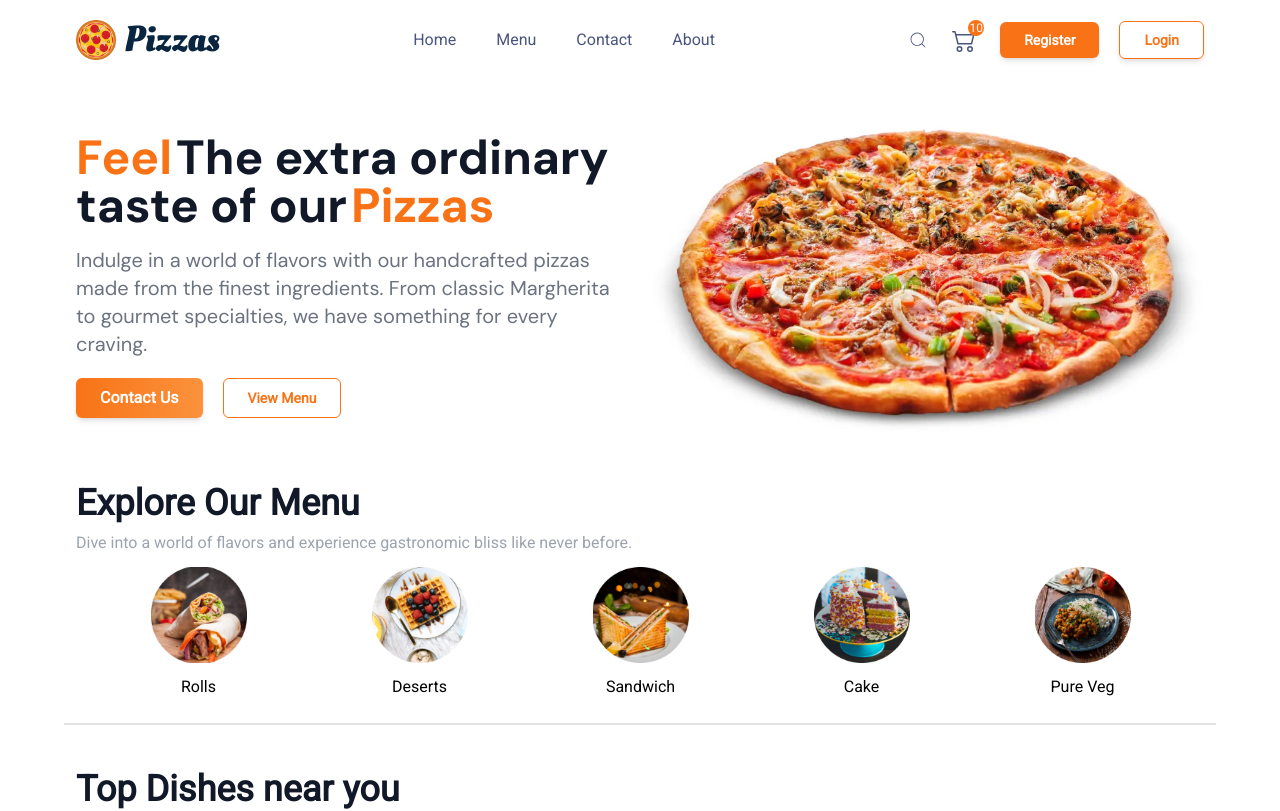
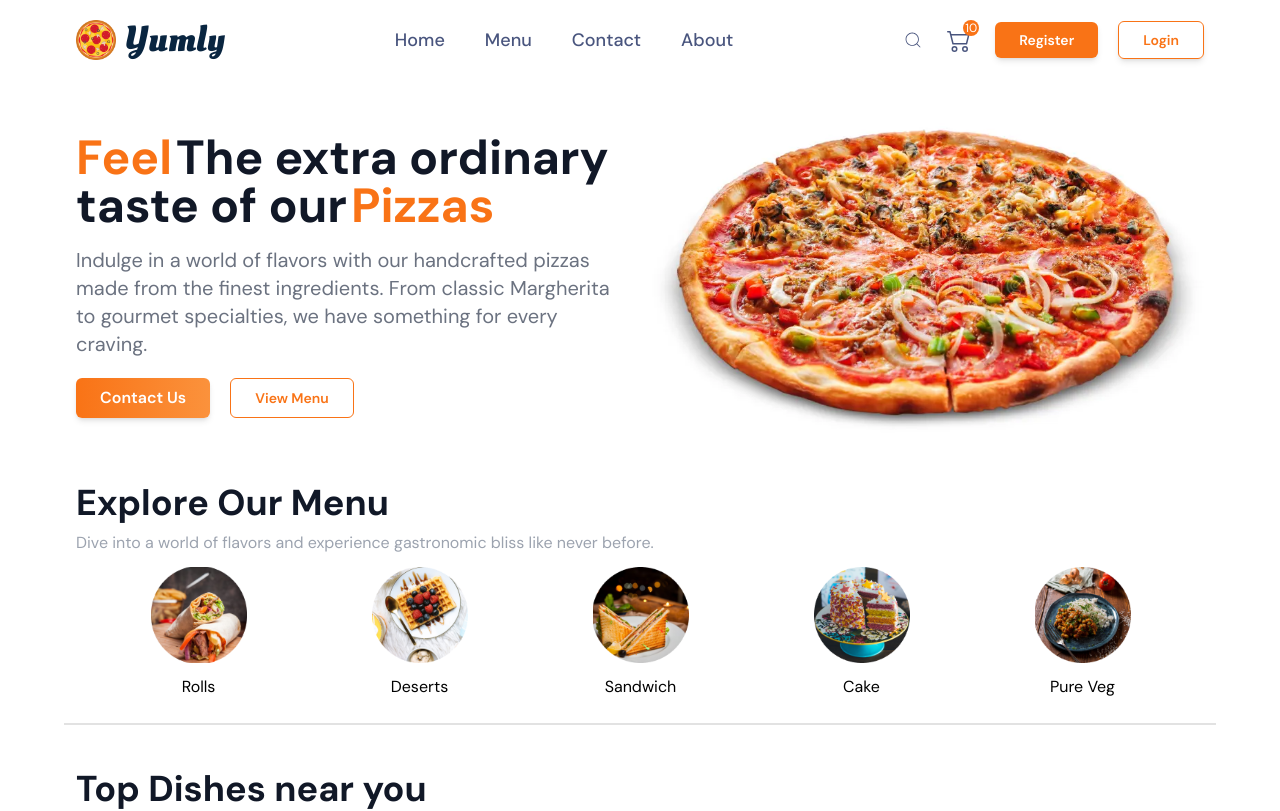
Before and after one commit to tchamp295/food_ordering_app, a Next.js app: page / in a window 1280 px wide. Shown: the top 811 px of the page. Built offline with nearby package versions, Linux system fonts and the light colour scheme; no server answers.

Commit message:
ui design and functionality

```diff
--- a/src/app/globals.css
+++ b/src/app/globals.css
@@ -20,7 +20,7 @@ button[type="submit"],
 } */
 @layer components{
   .nav_link {
-    @apply relative text-[16px] font-medium w-fit block after:block after:content-[''] after:absolute after:h-[2px] after:bg-orange-500 text-[#49557e] after:w-full after:scale-x-0 after:hover:scale-x-100 after:transition after:duration-300 after:origin-right
+    @apply relative text-[18px] font-medium w-fit block after:block after:content-[''] after:absolute after:h-[2px] after:bg-orange-500 text-[#49557e] after:w-full after:scale-x-0 after:hover:scale-x-100 after:transition after:duration-300 after:origin-right
   }
 
 }
--- a/src/app/layout.js
+++ b/src/app/layout.js
@@ -1,12 +1,15 @@
 import { Roboto } from "next/font/google";
 import "./globals.css";
 import { NextAuthProvider } from "./Providers";
-
+import { DM_Sans, Poppins } from "next/font/google";
 const roboto = Roboto({
   weight: "400",
   subsets: ["latin"],
 });
-
+const dmSans = DM_Sans({
+  subsets: ["latin"],
+  weight: ["400", "500", "700"],
+});
 export const metadata = {
   title: "Create Next App",
   description: "Generated by create next app",
@@ -15,7 +18,7 @@ export const metadata = {
 export default function RootLayout({ children }) {
   return (
     <html lang="en">
-      <body className={roboto.className}>
+      <body className={dmSans.className}>
         <NextAuthProvider>{children}</NextAuthProvider>
       </body>
     </html>
--- a/src/components/Navbar.jsx
+++ b/src/components/Navbar.jsx
@@ -41,8 +41,7 @@ const Navbar = ({ openNav }) => {
         <div className="font-bold text-3xl text-orange-500 flex items-center">
           <Image src="/pizza.png" alt="logo" width={40} height={40} />
           <span className="ml-2 font-logo text-2xl text-[#092540] lg:text-4xl">
-            Pizzas{" "}
-          </span>
+Yumly          </span>
         </div>
         <ul className="hidden md:flex space-x-10 items-center">
           <li>
```
